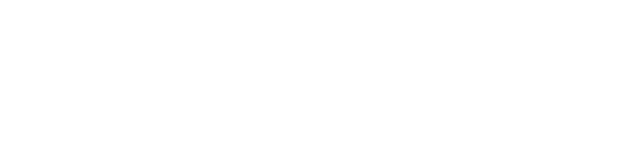
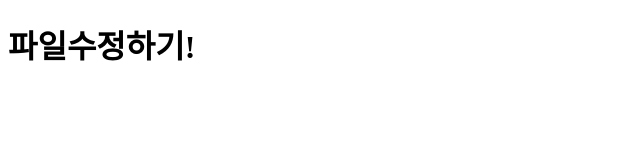
Before and after one commit to gyuri-project/git_test, a plain HTML site: page index.html in a window 1280 px wide. Shown: the whole page, without its empty margins (0-640 px from the left). Drawn offline with Linux system fonts and the light colour scheme.

Commit message:
Update index.html

```diff
--- a/index.html
+++ b/index.html
@@ -6,6 +6,6 @@
     <title>Document</title>
 </head>
 <body>
-
+    <h1>파일수정하기!</h1>
 </body>
 </html>
```
